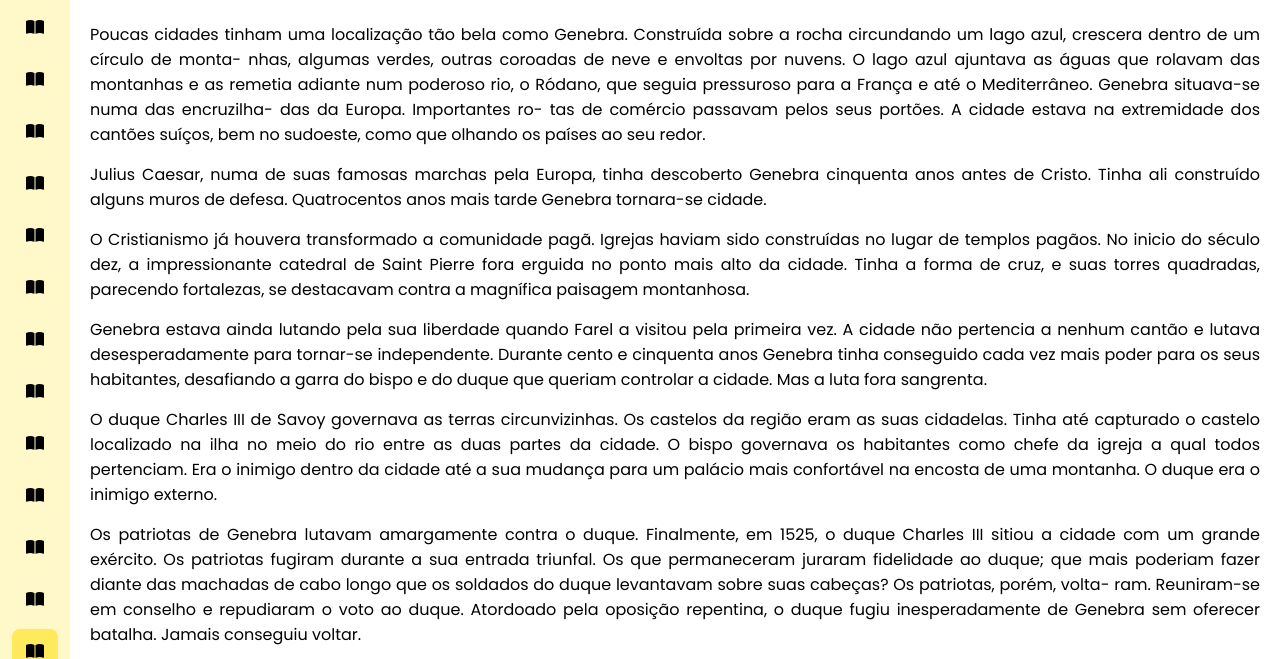
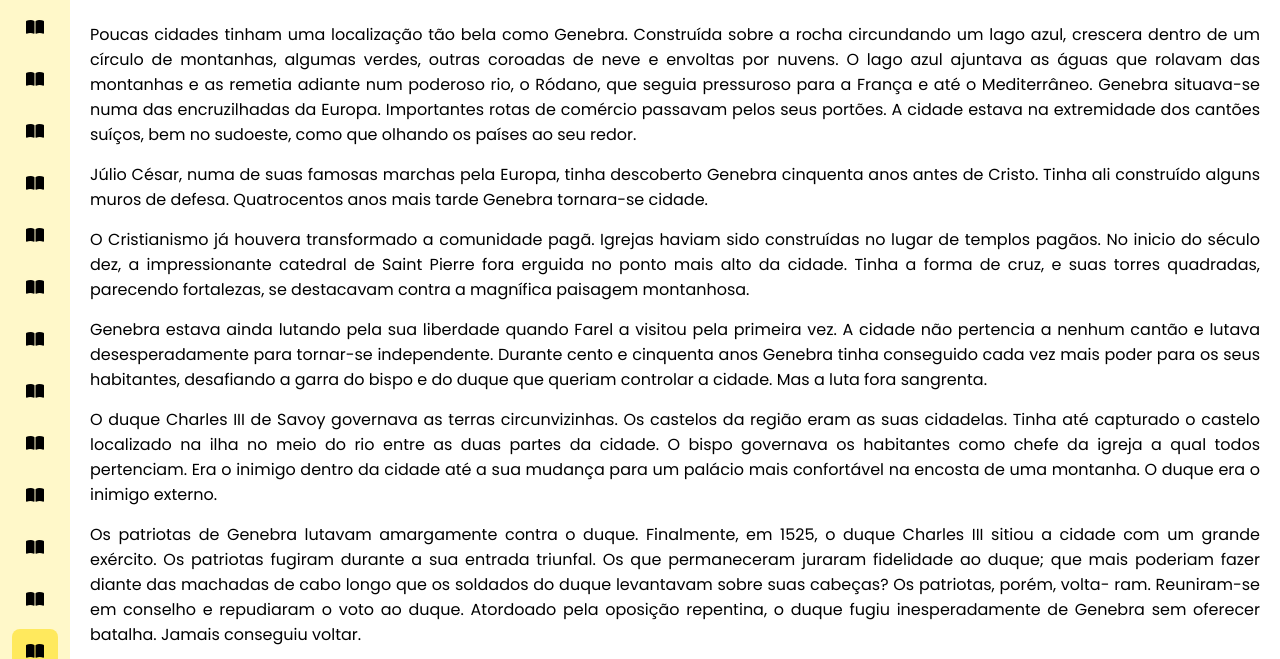
Before and after one commit to Tavinho75/joao-calvino, a plain HTML site: page capitulos/capitulo14.html in a window 1280 px wide. Shown: the part 111-770 px from the top of the page. Drawn offline with Linux system fonts and the light colour scheme.

Commit message:
Atualizar o capitulo14.html

```diff
--- a/capitulos/capitulo14.html
+++ b/capitulos/capitulo14.html
@@ -145,17 +145,17 @@
       <p>
         Poucas cidades tinham uma localização tão bela como Genebra. Construída
         sobre a rocha circundando um lago azul, crescera dentro de um círculo de
-        monta- nhas, algumas verdes, outras coroadas de neve e envoltas por
+        montanhas, algumas verdes, outras coroadas de neve e envoltas por
         nuvens. O lago azul ajuntava as águas que rolavam das montanhas e as
         remetia adiante num poderoso rio, o Ródano, que seguia pressuroso para a
-        França e até o Mediterrâneo. Genebra situava-se numa das encruzilha- das
-        da Europa. Importantes ro- tas de comércio passavam pelos seus portões.
+        França e até o Mediterrâneo. Genebra situava-se numa das encruzilhadas
+        da Europa. Importantes rotas de comércio passavam pelos seus portões.
         A cidade estava na extremidade dos cantões suíços, bem no sudoeste, como
         que olhando os países ao seu redor.
       </p>
 
       <p>
-        Julius Caesar, numa de suas famosas marchas pela Europa, tinha
+        Júlio César, numa de suas famosas marchas pela Europa, tinha
         descoberto Genebra cinquenta anos antes de Cristo. Tinha ali construído
         alguns muros de defesa. Quatrocentos anos mais tarde Genebra tornara-se
         cidade.
```
